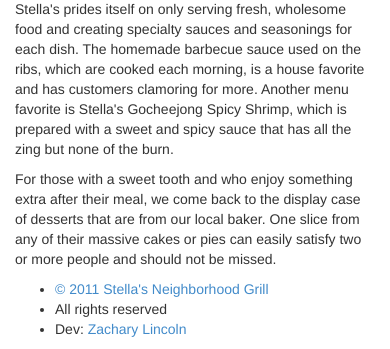
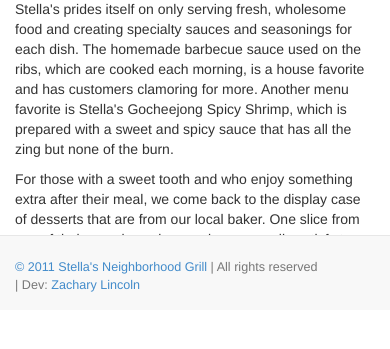
Before and after one commit to zlincoln/wsp-3, a PHP site: page /index.php in a window 390 px wide. Shown: the part 534-883 px from the top of the page. After the commit the page ends 826 px from the top, so only its background shows below. Run offline with PHP 8.4, Linux system fonts and the light colour scheme; some libraries are stand-ins or nearby versions.

Commit message:
checkpoint

```diff
--- a/css/globals.less
+++ b/css/globals.less
@@ -1,3 +1,28 @@
 body{
 	padding-top: 71px;
 }
+
+footer{
+	.navbar-text{
+		font-size: .9em;
+		padding-top: 8px;
+		&>span{
+			display: inline-block;
+			&:before{
+				content: ' | ';
+			}
+		}
+		&>a{
+			display: inline-block;
+		}
+	}
+	.social-nav{
+		font-family: 'social-icons';
+		font-size: 2.8em;
+		-webkit-font-smoothing: subpixel-antialiased;
+		a{
+			display: block;
+			padding-top: 25px !important;
+		}
+	}
+}
--- a/css/master.css
+++ b/css/master.css
@@ -877,4 +877,7 @@ th.hidden-lg,td.hidden-lg{display:table-cell !important;}
 @media (min-width:992px) and (max-width:1199px){.hidden-lg.hidden-md,tr.hidden-lg.hidden-md,th.hidden-lg.hidden-md,td.hidden-lg.hidden-md{display:none !important;}}
 @media (min-width:1200px){.hidden-lg,tr.hidden-lg,th.hidden-lg,td.hidden-lg{display:none !important;}}
 .visible-print,tr.visible-print,th.visible-print,td.visible-print{display:none !important;}
-@media print{.visible-print{display:block !important;}tr.visible-print{display:table-row !important;} th.visible-print,td.visible-print{display:table-cell !important;} .hidden-print,tr.hidden-print,th.hidden-print,td.hidden-print{display:none !important;}}body{padding-top:71px;}
+@media print{.visible-print{display:block !important;}tr.visible-print{display:table-row !important;} th.visible-print,td.visible-print{display:table-cell !important;} .hidden-print,tr.hidden-print,th.hidden-print,td.hidden-print{display:none !important;}}@font-face{font-family:'social-icons';src:url('fonts/Socialico.ttf') format('truetype');font-weight:normal;font-style:normal;}body{padding-top:71px;}
+footer .navbar-text{font-size:.9em;padding-top:8px;}footer .navbar-text>span{display:inline-block;}footer .navbar-text>span:before{content:' | ';}
+footer .navbar-text>a{display:inline-block;}
+footer .social-nav{font-family:'social-icons';font-size:2.8em;-webkit-font-smoothing:subpixel-antialiased;}footer .social-nav a{display:block;padding-top:25px !important;}
--- a/css/master.less
+++ b/css/master.less
@@ -1,3 +1,10 @@
 @import 'bootstrap/bootstrap';
 
+@font-face{
+	font-family: 'social-icons';
+	src: url('fonts/Socialico.ttf') format('truetype');
+	font-weight: normal;
+	font-style: normal;
+}
+
 @import 'globals';
--- a/includes/footer.php
+++ b/includes/footer.php
@@ -1,11 +1,21 @@
 	<footer>
-		<div class="container">
-			<ul class="nav-inline">
-				<li><a href="#">&copy; 2011 Stella's Neighborhood Grill</a></li>
-				<li>All rights reserved</li>
-				<li>Dev: <a href="http://zacharylincoln.com" target="_blank">Zachary Lincoln</a></li>
-			</ul>
-		</div>
+		<nav class="navbar navbar-default navbar-fixed-bottom">
+			<div class="container">
+				<div class="row">
+					<div class="col-xs-12">
+						<div class="navbar-text navbar-left">
+							<a href="#">&copy; 2011 Stella's Neighborhood Grill</a>
+							<span>All rights reserved</span>
+							<span>Dev: <a href="http://zacharylincoln.com" target="_blank">Zachary Lincoln</a></span>
+						</div>
+						<ul class="nav navbar-nav navbar-right hidden-xs social-nav">
+							<li><a href="#">f</a></li>
+							<li><a href="#">l</a></li>
+						</ul>
+					</div>
+				</div>
+			</div>
+		</nav>
 	</footer>
 </body>
 </html>
--- a/includes/header.php
+++ b/includes/header.php
@@ -21,13 +21,13 @@
 						</button>
 						<a class="navbar-brand" href="#">Stella's Neighborhood Grill</a>
 					</div>
-					<div class="collapse navbar-collapse pull-right">
-						<ul class="nav navbar-nav">
-							<li class="active"><a href="#">Home</a></li>
-							<li><a href="#">Menu</a></li>
-							<li><a href="#">Events</a></li>
-							<li><a href="#">Photos</a></li>
-							<li><a href="#">Contact Us</a></li>
+					<div class="collapse navbar-collapse">
+						<ul class="nav navbar-nav navbar-right">
+							<li class="active"><a href="index.html">Home</a></li>
+							<li><a href="menu.html">Menu</a></li>
+							<li><a href="events.html">Events</a></li>
+							<li><a href="gallery.html">Photos</a></li>
+							<li><a href="contactus.html">Contact Us</a></li>
 						</ul>
 					</div>
 				</div>
```
Also changed, not shown: css/fonts/Socialico.otf (added), css/fonts/Socialico.ttf (added).
